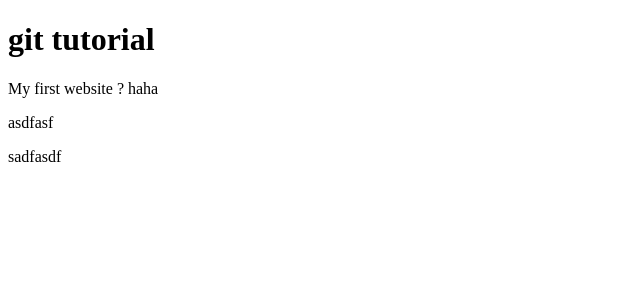
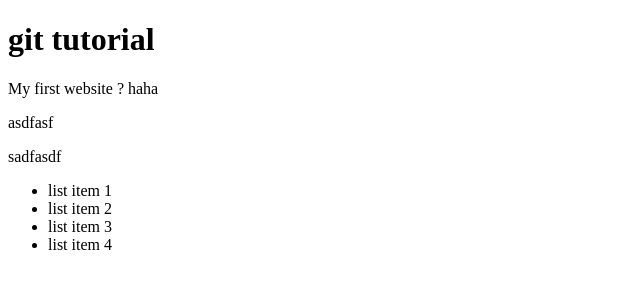
Before and after one commit to Yooung-Gi/git-practice, a plain HTML site: page index.html in a window 1280 px wide. Shown: the whole page, without its empty margins (0-640 px from the left). Drawn offline with Linux system fonts and the light colour scheme.

Commit message:
added list items

```diff
--- a/index.html
+++ b/index.html
@@ -11,5 +11,13 @@
     <p>My first website ? haha</p>
     <p>asdfasf</p>
     <p>sadfasdf</p>
+
+    <!-- shift + option + down-->
+    <ul>
+        <li>list item 1</li>
+        <li>list item 2</li>
+        <li>list item 3</li>
+        <li>list item 4</li>
+    </ul>
 </body>
 </html>
```
